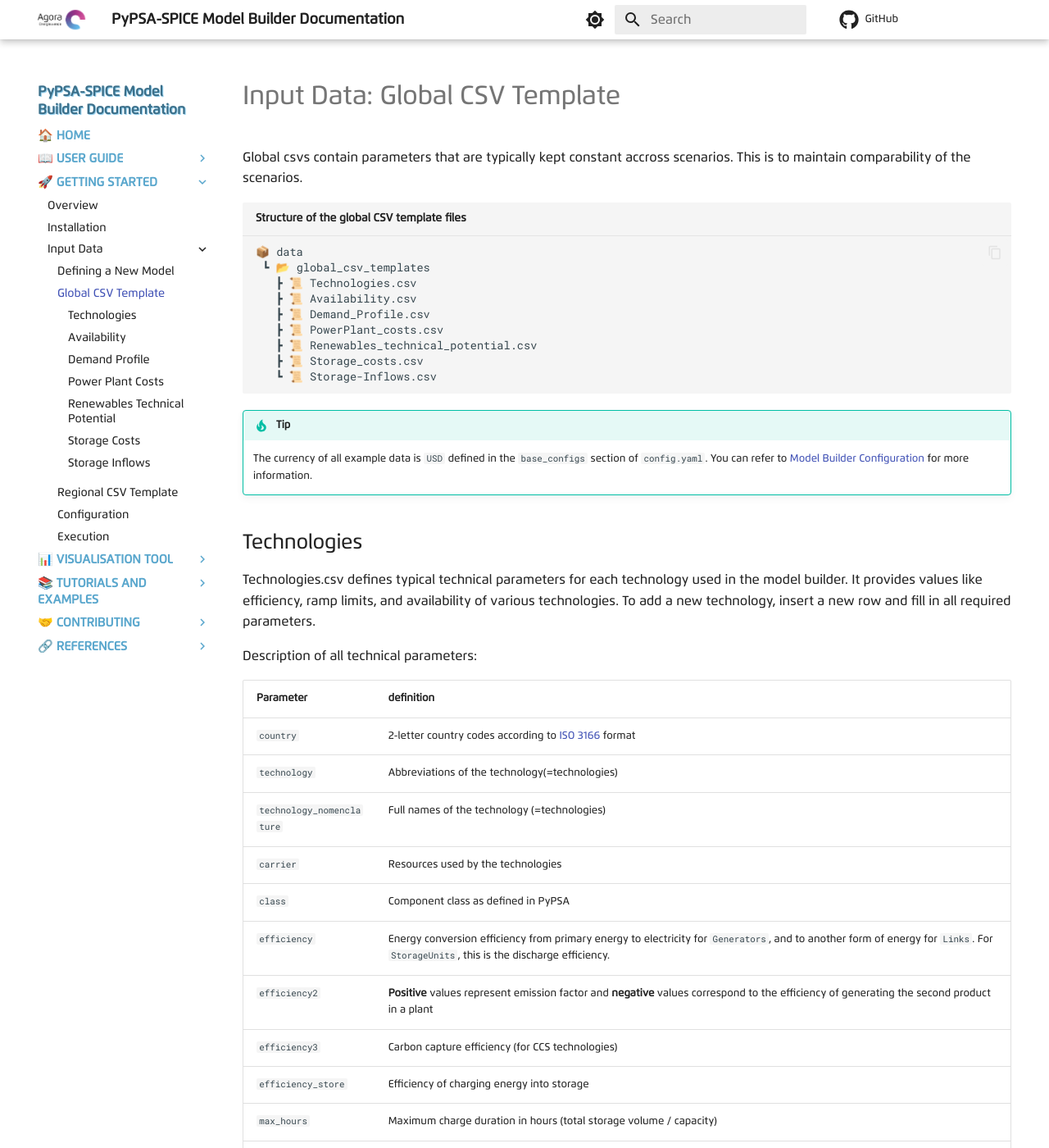
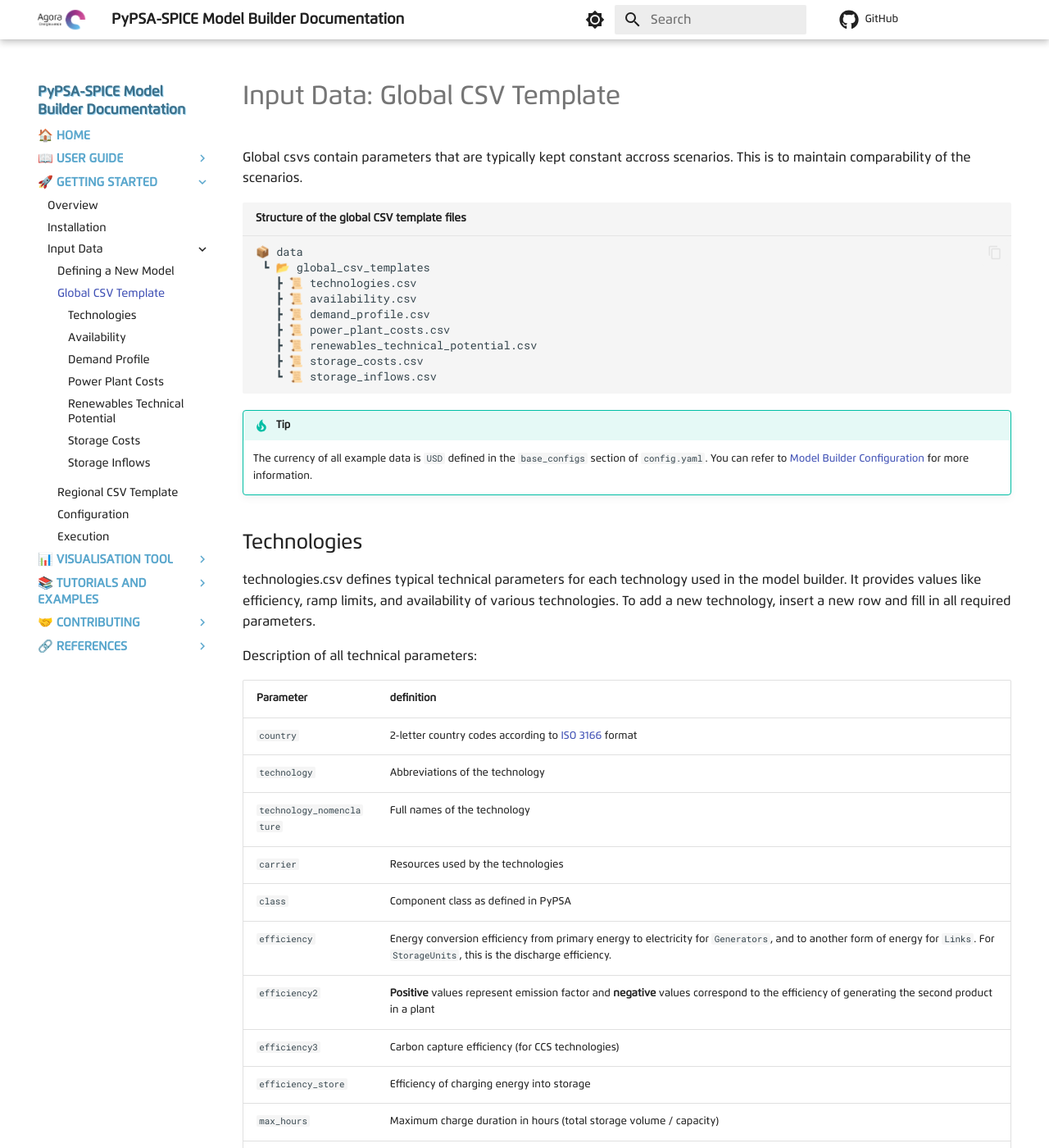
Before and after one commit to agoenergy/pypsa-spice, an MkDocs documentation site: the page built from docs/getting-started/input-data/global_csv_template.md, in a window 1280 px wide and 1400 px high. Shown: the whole window at 82% size. Built offline with MkDocs 1.6.1 and Material for MkDocs 9.7.7, drawn with Linux system fonts in a browser that asks for light colours; some web fonts are replaced; comment, search, counter and statistics services are not loaded; some of the changed text lies outside the part shown.

Commit message:
make all names of input csvs and column names to be snakecases

````diff
--- a/config.default.yaml
+++ b/config.default.yaml
@@ -13,7 +13,7 @@
 
 #####Init settings#####
 path_configs:
-  input_dir: data/example/
+  input_dir: data/
   results_dir: results/
   project_name: project_01
   scenario_name: scenario_01
--- a/docs/getting-started/input-data/global_csv_template.md
+++ b/docs/getting-started/input-data/global_csv_template.md
@@ -11,13 +11,13 @@
 ```text title="Structure of the global CSV template files"
 📦 data
  ┗ 📂 global_csv_templates
-   ┣ 📜 Technologies.csv
-   ┣ 📜 Availability.csv
-   ┣ 📜 Demand_Profile.csv
-   ┣ 📜 PowerPlant_costs.csv
-   ┣ 📜 Renewables_technical_potential.csv
-   ┣ 📜 Storage_costs.csv
-   ┗ 📜 Storage-Inflows.csv
+   ┣ 📜 technologies.csv
+   ┣ 📜 availability.csv
+   ┣ 📜 demand_profile.csv
+   ┣ 📜 power_plant_costs.csv
+   ┣ 📜 renewables_technical_potential.csv
+   ┣ 📜 storage_costs.csv
+   ┗ 📜 storage_inflows.csv
 ```
 
 !!! Tip
@@ -25,15 +25,15 @@
 
 ## Technologies
 
-Technologies.csv defines typical technical parameters for each technology used in the model builder. It provides values like efficiency, ramp limits, and availability of various technologies. To add a new technology, insert a new row and fill in all required parameters.
+technologies.csv defines typical technical parameters for each technology used in the model builder. It provides values like efficiency, ramp limits, and availability of various technologies. To add a new technology, insert a new row and fill in all required parameters.
 
 Description of all technical parameters:
 
 | Parameter                              | definition                                                                                                                 |
 | -------------------------------------- | -------------------------------------------------------------------------------------------------------------------------- |
 | `country`                                | 2-letter country codes according to [ISO 3166](https://www.iso.org/iso-3166-country-codes.html){:target="_blank"} format                                                                                                |
-| `technology`                             | Abbreviations of the technology(=technologies)                                                                                            |
-| `technology_nomenclature`                 | Full names of the technology (=technologies)                                                                                              |
+| `technology`                             | Abbreviations of the technology                                                                                          |
+| `technology_nomenclature`                | Full names of the technology                                                                                             |
 | `carrier`                                | Resources used by the technologies                                                                                        |
 | `class`                                  | Component class as defined in PyPSA                                                                                   |
 | `efficiency`                | Energy conversion efficiency from primary energy to electricity for `Generators`, and to another form of energy for `Links`. For `StorageUnits`, this is the discharge efficiency.                                                                |
@@ -52,13 +52,13 @@
 
 ## Availability
 
-`Availability.csv` contains time-series availability data, mainly for renewable plants. By default, availability is matched using renewables type (e.g., solar photovoltaic (`PHOT`), onshore wind (`WTON`), etc.) and their locations (e.g., region `XY_NO` in country `XY`, region `YZ_SO` in country `YZ`).
+`availability.csv` contains time-series availability data, mainly for renewable plants. By default, availability is matched using renewables type (e.g., solar photovoltaic (`PHOT`), onshore wind (`WTON`), etc.) and their locations (e.g., region `XY_NO` in country `XY`, region `YZ_SO` in country `YZ`).
 
 If a technology shares the same profile across the country (e.g., electric vehicle charger public (`EVCH-PUB`)), then both region and country fields use the same name (e.g., region `XY` in country `XY`). If the technology is listed and it requires availability profile, but the profile is not in this csv, then it will be defined as **constant 1** for all hours.
 
 ## Demand Profile
 
-`Demand_Profile.csv` stores normalized hourly load profiles, which are scaled using total annual load values of each year to create time-series demand data.
+`demand_profile.csv` stores normalized hourly load profiles, which are scaled using total annual load values of each year to create time-series demand data.
 
 By default, Load profiles are matched based on:
 
@@ -69,7 +69,7 @@
 
 ## Power Plant Costs
 
-`PowerPlant_costs.csv` defines cost data for all technologies in each country. It includes:
+`power_plant_costs.csv` defines cost data for all technologies in each country. It includes:
 
 - Capital expenditure (CAPEX) in USD/MW (currency based on input data)
 - Fixed operation and maintenance cost (FOM) in USD/MW (currency based on input data)
@@ -81,13 +81,13 @@
 
 ## Renewables Technical Potential
 
-`Renewables_technical_potential.csv` defines maximum expansion limits (technical potential or land-use limits) for renewable technologies. It is currently only applied to solar photovoltaic (`PHOT`), hydro run-of-river (`HROR`), onshore wind (`WTON`), offshore wind (`WTOF`), rooftop PV (`RTPV`), solar hot water heater (`SWHT`) but can be modified to apply for other technologies.
+`renewables_technical_potential.csv` defines maximum expansion limits (technical potential or land-use limits) for renewable technologies. It is currently only applied to solar photovoltaic (`PHOT`), hydro run-of-river (`HROR`), onshore wind (`WTON`), offshore wind (`WTOF`), rooftop PV (`RTPV`), solar hot water heater (`SWHT`) but can be modified to apply for other technologies.
 
 The model builder does not allow higher expansion than what are specified in this CSV file. You can expand the file to include other technologies if needed.
 
 ## Storage Costs
 
-`Storage_costs.csv` covers the cost structure for all storage tanks (storage volume or energy capacity) in each country. It includes:
+`storage_costs.csv` covers the cost structure for all storage tanks (storage volume or energy capacity) in each country. It includes:
 
 - Capital expenditure (CAPEX) in USD/MW (currency based on input data)
 - Fixed operation and maintenance cost (FOM) in USD/MW (currency based on input data)
@@ -97,6 +97,6 @@
 
 ## Storage Inflows
 
-`Storage-inflows.csv` provides time-series inflow data [MW] for `StorageUnit` components. Inflow profiles are only designed for reservoir-based systems like hydropower and hydro pumped storage.
+`storage_inflows.csv` provides time-series inflow data [MW] for `StorageUnit` components. Inflow profiles are only designed for reservoir-based systems like hydropower and hydro pumped storage.
 
 Matching the inflows is based on the technology (hydro dam (`HDAM`) and/or hydro pumped storage (`HPHS`)) and their location (e.g., region `XY_NO` in country `XY`). If the technology is listed and it requires inflow profile, but the profile is not in this csv, then it will be defined as **constant 0** for all hours.
````
Also changed, not shown: docs/getting-started/input-data/new-model.md (+7 -7 lines), docs/getting-started/input-data/regional_csv_template.md (+3 -3 lines), docs/user-guide/power_sector.md (+1 -1 lines), 7 other files.
